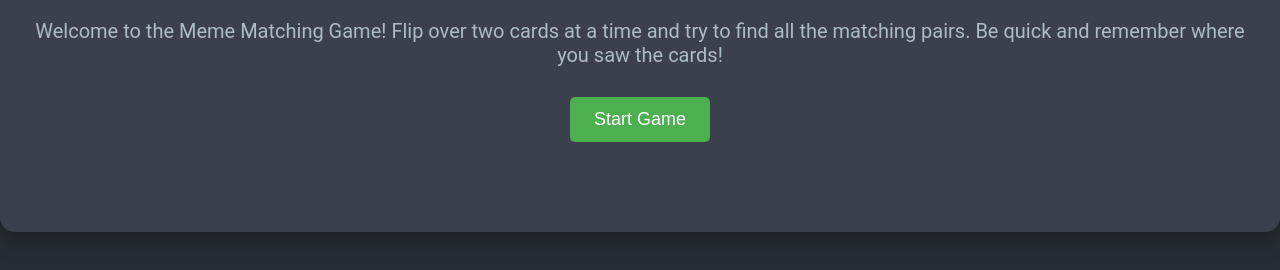
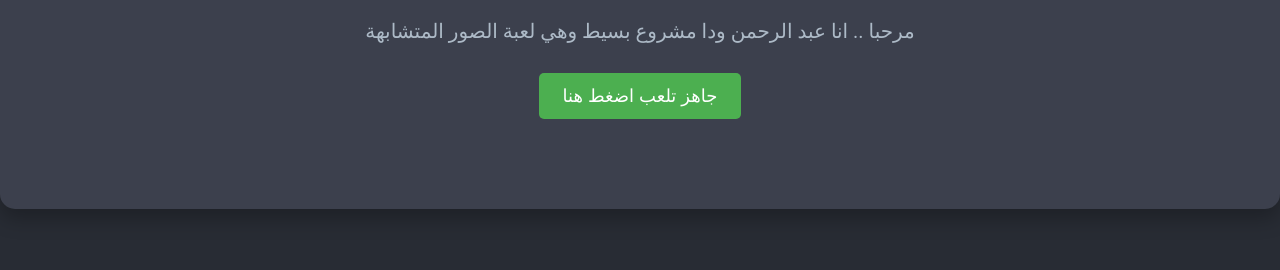
Before and after one commit to abdoshabakat/abdoshabakat-game, a plain HTML site: page index.html in a window 1280 px wide. Shown: the part 132-402 px from the top of the page. Drawn offline with Linux system fonts and the light colour scheme.

Commit message:
Update index.html

```diff
--- a/index.html
+++ b/index.html
@@ -10,9 +10,9 @@
     <div class="container">
         <h1> لعبة الصور المتشابهة </h1>
         <p class="instructions">
-            Welcome to the Meme Matching Game!  Flip over two cards at a time and try to find all the matching pairs. Be quick and remember where you saw the cards!
+            مرحبا .. انا عبد الرحمن ودا مشروع بسيط وهي لعبة الصور المتشابهة
         </p>
-        <button id="start-game">Start Game</button>
+        <button id="start-game"> جاهز تلعب اضغط هنا </button>
         <div id="game-board" class="game-board">
             <!-- Cards will be generated here -->
         </div>
```
